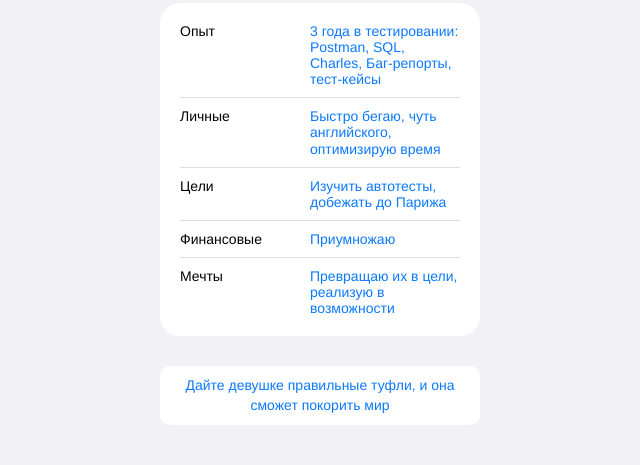
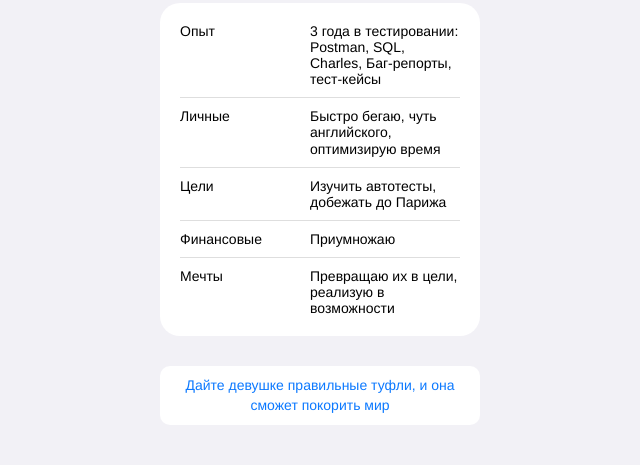
Before and after one commit to Podlipnova/portfolio, a plain HTML site: page index.html in a window 1280 px wide. Shown: the part 464-929 px from the top of the page, without its empty margins (320-960 px from the left). Drawn offline with Linux system fonts and the light colour scheme.

Commit message:
Add files via upload

```diff
--- a/ios.css
+++ b/ios.css
@@ -101,7 +101,7 @@ body {
 .linsk__link,
 .links__link:visited {
   text-decoration: none;
-  color: #0c79ff;
+  color: #000000;
 }
 
 .links__title {
```
